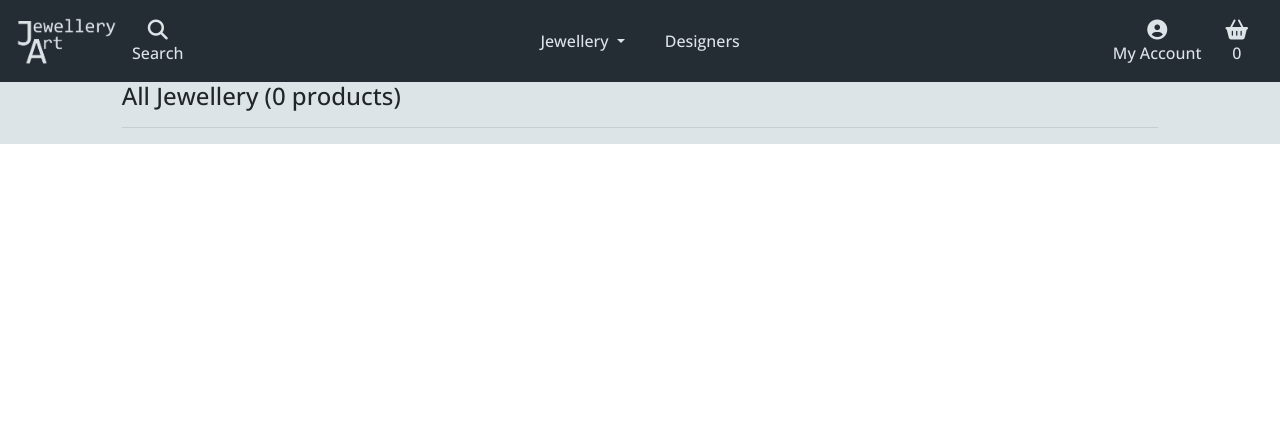
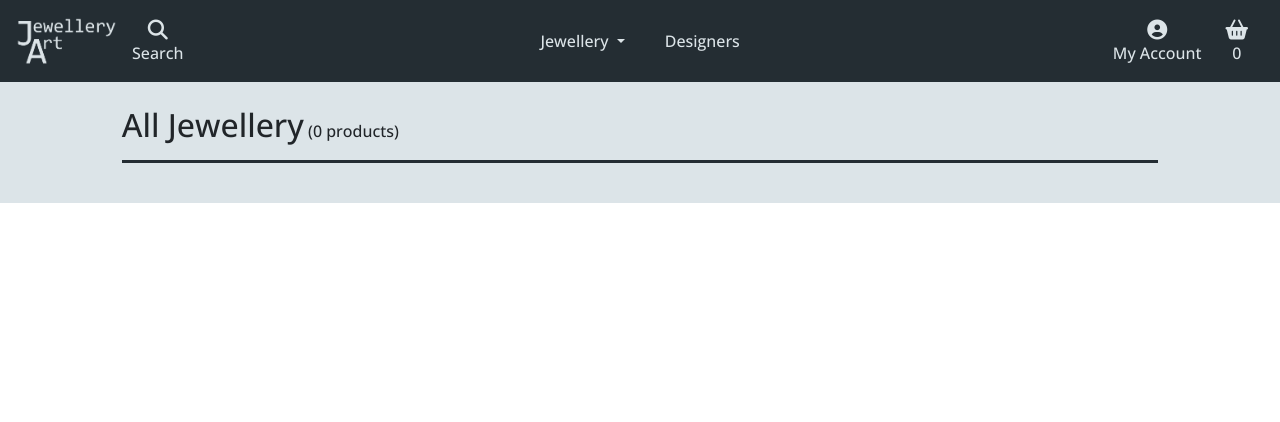
Before and after one commit to Stephanie-Ash/jewellery-art, a Django app: page /products/ in a window 1280 px wide. Shown: the top 422 px of the page. Run offline with Django 3.2, Linux system fonts and the light colour scheme; data that the repository does not hold is empty; some libraries are stand-ins or nearby versions.

Commit message:
Complete styling of products page

```diff
--- a/home/templates/home/index.html
+++ b/home/templates/home/index.html
@@ -8,7 +8,7 @@
             <div class="d-sm-none home-heading-box txt-drk">
                 <div class="home-heading-txt">
                     <h1>Jewellery Art</h1>
-                    <h2>Original Handmade Jewellery<br>by Artistic UK Based Designers</h2>
+                    <h2 class="home-h2">Original Handmade Jewellery<br>by Artistic UK Based Designers</h2>
                 </div>
                 <div>
                     <h3>
@@ -22,7 +22,7 @@
             <div class="home-heading-box txt-drk">
                 <div class="home-heading-txt">
                     <h1>Jewellery Art</h1>
-                    <h2>Original Handmade Jewellery<br>by Artistic UK Based Designers</h2>
+                    <h2 class="home-h2">Original Handmade Jewellery<br>by Artistic UK Based Designers</h2>
                 </div>
                 <div>
                     <h3>
--- a/products/templates/products/products.html
+++ b/products/templates/products/products.html
@@ -2,27 +2,32 @@
 
 {% block content %}
 <section class="container-fluid bg-color-lgt">
-    <div class="row">
+    <div class="row products-container">
         <div class="col-10 mx-auto">
             <div class="row">
-                <div class="col">
-                    <h3>All Jewellery <span>({{ products|length }} products)</span></h3>
-                    <hr>
+                <div class="col mt-4">
+                    <h2 class="d-inline-block mb-0">All Jewellery</h2>
+                    <p class="d-inline-block mb-0">({{ products|length }} products)</p>
+                    <hr class="divide-rule">
                 </div>
             </div>
             <div class="row">
                 {% for product in products %}
-                <div class="col-4 col-xl-3">
-                    <div class="card h-100 border-0 bg-transparent">
-                        <a class="txt-drk" href="">
-                                <img class="card-img-top img-fluid" src="{{ product.image.url }}" alt="{{ product.name }}">
-                            <div class="card-body">
-                                <h4 class="card-title text-center">{{ product.name }}</h4>
-                            </div>
-                            <div class="card-footer bg-transparent border-0 text-center">
-                                <p>£{{ product.price }}</p>
-                            </div>
+                <div class="col-sm-6 col-md-4 col-xl-3">
+                    <div class="card h-100 pb-4">
+                        <a class="product-cards" href="">
+                            <img class="card-img-top img-fluid" src="{{ product.image.url }}" alt="{{ product.name }}">
                         </a>
+                        <div class="card-body pb-0">
+                            <a href="">
+                                <h4 class="mb-0 card-title text-center">{{ product.name }}</h4>
+                            </a>
+                        </div>
+                        <div class="card-footer pt-1 text-center">
+                            <a href="">
+                                <p class="mb-0">£{{ product.price }}</p>
+                            </a>
+                        </div>
                     </div>
                 </div>
                 {% endfor %}
--- a/static/css/base.css
+++ b/static/css/base.css
@@ -11,6 +11,10 @@ main {
 }
 
 /* Text */
+a {
+    color: #242d33;
+}
+
 .txt-lgt {
     color: #dce4e8;
 }
@@ -31,7 +35,7 @@ h1 {
     font-size: 24px;
 }
 
-h2 {
+.home-h2 {
     font-size: 18px;
 }
 
@@ -40,7 +44,7 @@ h3 {
 }
 
 h4 {
-    font-size: 14px;
+    font-size: 16px;
 }
 
 /* Background Colours */
@@ -149,7 +153,6 @@ footer {
 }
 
 .home-info a {
-    color: #242d33;
     font-style: italic;
 }
 
@@ -160,9 +163,27 @@ footer {
 
 /* ------------------------products.html------------------------ */
 
+.divide-rule {
+    border-color: #242d33;
+    border-width: 3px;
+    margin-top: 16px;
+    margin-bottom: 40px;
+}
+
+/* Product Cards */
 .card-img-top {
-    margin: -1px;
-    border: 3px solid #242d33;
+    border-radius: 0;
+    outline: 3px solid #242d33;
+    outline-offset: 2px;
+}
+
+.card, .card-footer {
+    background-color: transparent;
+    border: none;
+}
+
+.card-title {
+    font-weight: bold;
 }
 
 /* ------------------------Media Queries------------------------ */
@@ -179,6 +200,27 @@ footer {
 
     .home-heading-box {
         left: 15px;
+    }
+
+    .products-container {
+        padding-left: 20px;
+        padding-right: 20px;
+    }
+}
+
+/* For screens 400px and up */
+@media screen and (min-width: 400px) {
+    .products-container {
+        padding-left: 50px;
+        padding-right: 50px;
+    }
+}
+
+/* For screens 500px and up */
+@media screen and (min-width: 500px) {
+    .products-container {
+        padding-left: 80px;
+        padding-right: 80px;
     }
 }
 
@@ -204,6 +246,11 @@ footer {
     h3 {
         font-size: 24px;
     }
+
+    .products-container {
+        padding-left: 0;
+        padding-right: 0;
+    }
 }
 
 /* For screens 768px and up */
@@ -212,7 +259,7 @@ footer {
         font-size: 28px;
     }
 
-    h2 {
+    .home-h2 {
         font-size: 24px;
     }
 
@@ -232,7 +279,7 @@ footer {
         font-size: 34px;
     }
 
-    h2 {
+    .home-h2 {
         font-size: 28px;
     }
 }
@@ -250,7 +297,7 @@ footer {
         font-size: 38px;
     }
 
-    h2 {
+    .home-h2 {
         font-size: 32px;
     }
 }
```
